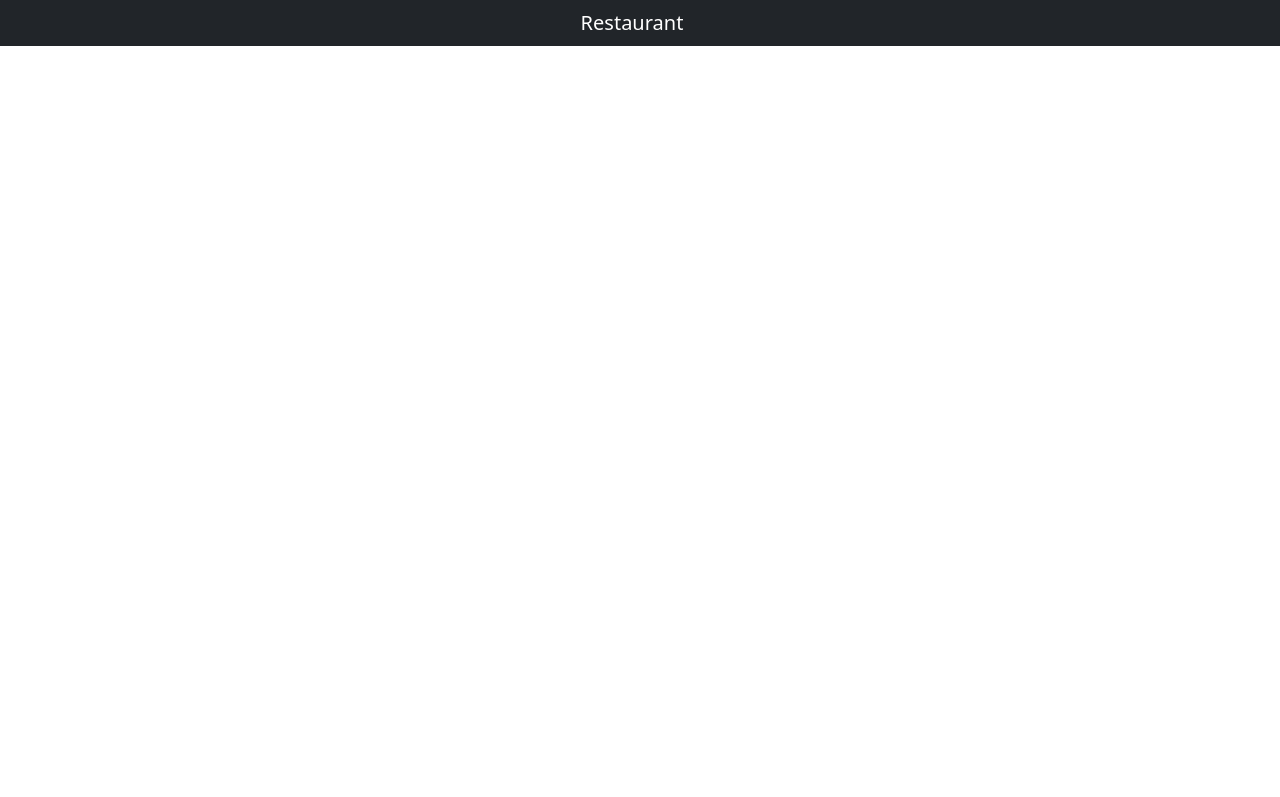
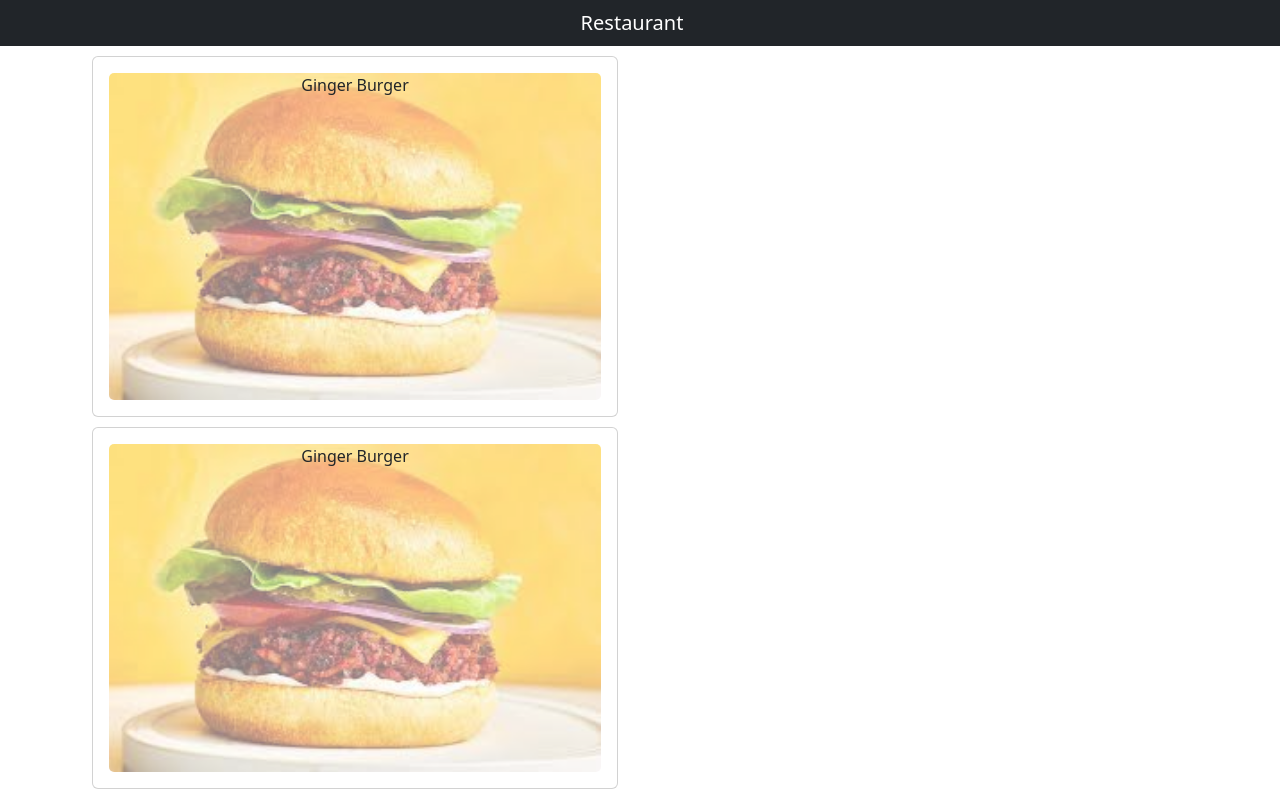
Before and after one commit to towhidapon/React-Restaurant, a React (Create React App) app: page / in a window 1280 px wide. Shown: the top 797 px of the page. Built offline with nearby package versions, Linux system fonts and the light colour scheme.

Commit message:
design menu

```diff
--- a/src/components/body/Body.js
+++ b/src/components/body/Body.js
@@ -1,9 +1,10 @@
 import React from "react";
+import Menu from "./Menu";
 
 const Body = () => {
     return (
         <div>
-
+            <Menu />
         </div>
     );
 }
--- /dev/null
+++ b/src/components/body/Menu.js
@@ -0,0 +1,29 @@
+import React, { Component } from "react";
+import DISHES from "../../data/dishes";
+import Menuitem from "./MenuItem";
+
+class Menu extends Component{
+    state = {
+        dishes: DISHES
+    }
+
+    render() {
+        const menu = this.state.dishes.map(item => {
+            return(
+                <Menuitem dish={item} key={item.id}/>
+            );
+        })
+
+        return(
+            <div className="container">
+                <div className="row">
+                    <div className="col-6">
+                        {menu}
+                    </div>
+                </div>
+            </div>
+        );
+    }
+}
+
+export default Menu;
--- /dev/null
+++ b/src/components/body/MenuItem.js
@@ -0,0 +1,20 @@
+import React from "react";
+import { Card, CardImg, CardImgOverlay, CardBody, CardTitle } from 'reactstrap';
+
+const Menuitem = props => {
+    return(
+        <div>
+            <Card style={{ margin: "10px" }}>
+                <CardBody>
+                    <CardImg width="100%" alt={props.dish.name} src={props.dish.image}
+                    style={{ opacity: "0.5" }} />
+                    <CardImgOverlay>
+                        <CardTitle>{props.dish.name}</CardTitle>
+                    </CardImgOverlay>
+                </CardBody>
+            </Card>
+        </div>
+    )
+}
+
+export default Menuitem;
--- /dev/null
+++ b/src/data/dishes.js
@@ -0,0 +1,123 @@
+const DISHES = [
+    {
+        id: 0,
+        name: 'Ginger Burger',
+        image: 'assets/images/0burger.jpg',
+        category: 'meal',
+        label: 'Hot',
+        price: '199',
+        description: 'A unique combination of Indian Uthappam (pancake) and Italian pizza, topped with Cerignola olives, ripe vine cherry tomatoes, Vidalia onion, Guntur chillies and Buffalo Paneer.',
+        comments: [
+            {
+                id: 0,
+                rating: 5,
+                comment: "Imagine all the eatables, living in confusion!",
+                author: "Shanto",
+                date: "2018-10-16T17:57:28.556094Z"
+            },
+            {
+                id: 1,
+                rating: 4,
+                comment: "Sends anyone to heaven, I wish I could get my mother-in-law to eat it!",
+                author: "Karim",
+                date: "2017-09-05T17:57:28.556094Z"
+            },
+            {
+                id: 2,
+                rating: 3,
+                comment: "Eat it, just eat it!",
+                author: "Moinul",
+                date: "2019-02-13T17:57:28.556094Z"
+            },
+            {
+                id: 4,
+                rating: 2,
+                comment: "It's your birthday, we're gonna party!",
+                author: "Rony",
+                date: "2019-12-02T17:57:28.556094Z"
+            }
+        ]
+    },
+
+    {
+        id: 1,
+        name: 'Ginger Burger',
+        image: 'assets/images/0burger.jpg',
+        category: 'meal',
+        label: 'Hot',
+        price: '199',
+        description: 'A unique combination of Indian Uthappam (pancake) and Italian pizza, topped with Cerignola olives, ripe vine cherry tomatoes, Vidalia onion, Guntur chillies and Buffalo Paneer.',
+        comments: [
+            {
+                id: 0,
+                rating: 5,
+                comment: "Imagine all the eatables, living in confusion!",
+                author: "Shanto",
+                date: "2018-10-16T17:57:28.556094Z"
+            },
+            {
+                id: 1,
+                rating: 4,
+                comment: "Sends anyone to heaven, I wish I could get my mother-in-law to eat it!",
+                author: "Karim",
+                date: "2017-09-05T17:57:28.556094Z"
+            },
+            {
+                id: 2,
+                rating: 3,
+                comment: "Eat it, just eat it!",
+                author: "Moinul",
+                date: "2019-02-13T17:57:28.556094Z"
+            },
+            {
+                id: 4,
+                rating: 2,
+                comment: "It's your birthday, we're gonna party!",
+                author: "Rony",
+                date: "2019-12-02T17:57:28.556094Z"
+            }
+        ]
+    },
+
+    {
+        id: 2,
+        name: 'Ginger Burger',
+        image: 'assets/images/0burger.jpg',
+        category: 'meal',
+        label: 'Hot',
+        price: '199',
+        description: 'A unique combination of Indian Uthappam (pancake) and Italian pizza, topped with Cerignola olives, ripe vine cherry tomatoes, Vidalia onion, Guntur chillies and Buffalo Paneer.',
+        comments: [
+            {
+                id: 0,
+                rating: 5,
+                comment: "Imagine all the eatables, living in confusion!",
+                author: "Shanto",
+                date: "2018-10-16T17:57:28.556094Z"
+            },
+            {
+                id: 1,
+                rating: 4,
+                comment: "Sends anyone to heaven, I wish I could get my mother-in-law to eat it!",
+                author: "Karim",
+                date: "2017-09-05T17:57:28.556094Z"
+            },
+            {
+                id: 2,
+                rating: 3,
+                comment: "Eat it, just eat it!",
+                author: "Moinul",
+                date: "2019-02-13T17:57:28.556094Z"
+            },
+            {
+                id: 4,
+                rating: 2,
+                comment: "It's your birthday, we're gonna party!",
+                author: "Rony",
+                date: "2019-12-02T17:57:28.556094Z"
+            }
+        ]
+    },
+]
+
+export default DISHES;
```
Also changed, not shown: public/assets/images/0burger.jpg (added).
